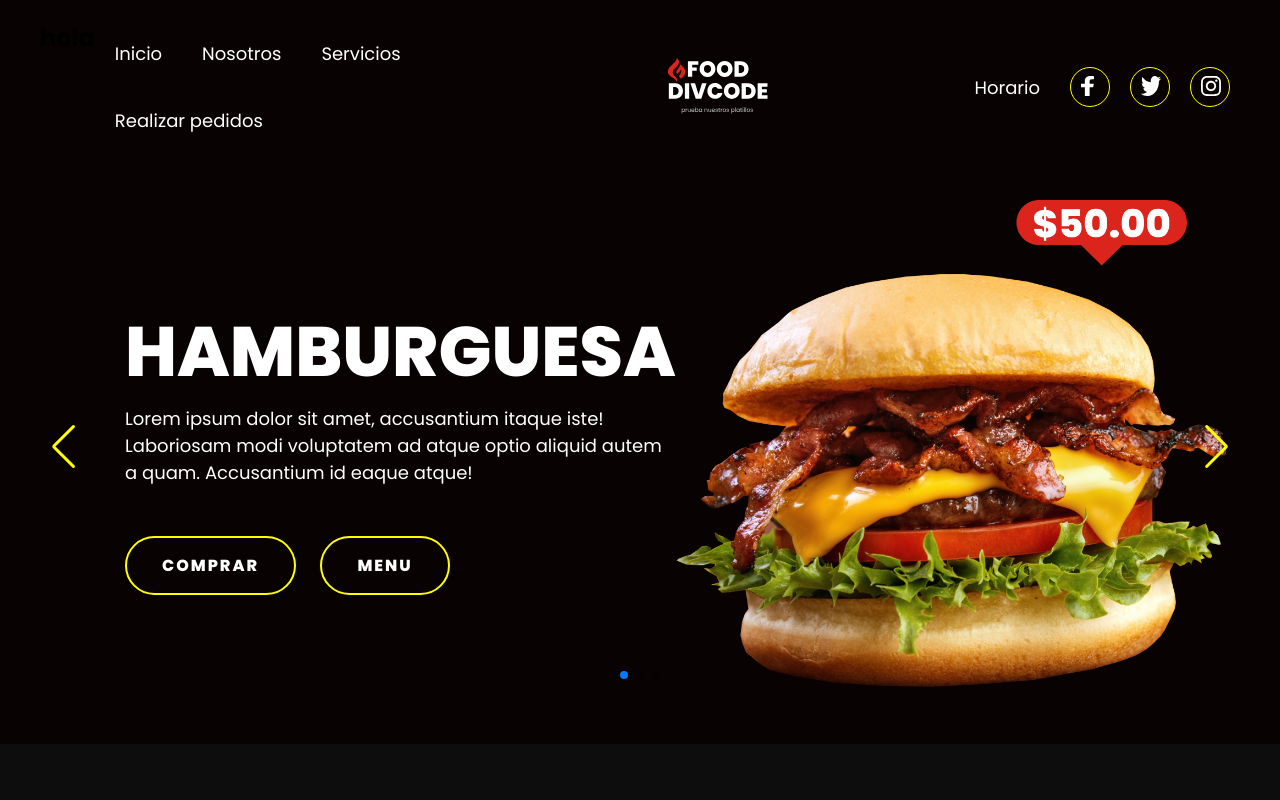
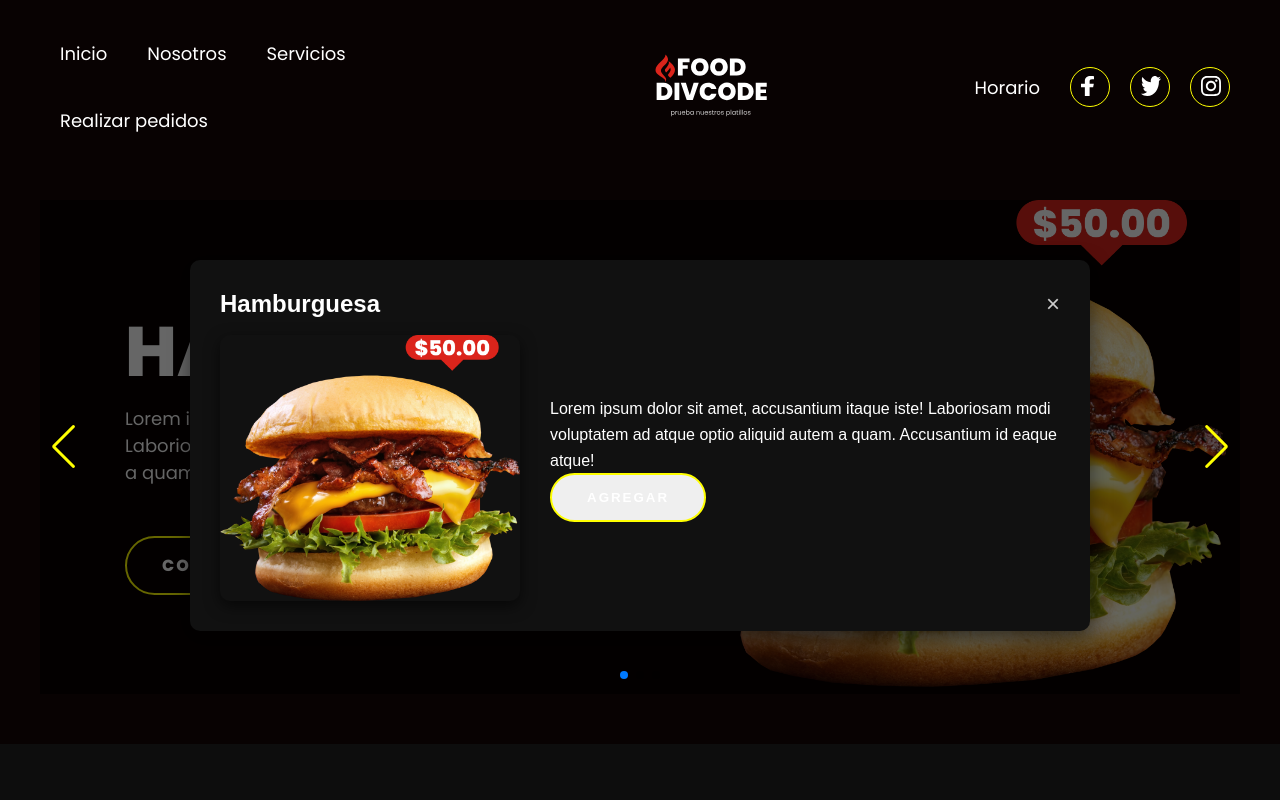
Before and after one commit to Santi152002/restaurante.github.io, a website: page productos/productos.html in a window 1280 px wide. Both pictures are taken after a click on the link "COMPRAR". Shown: the top 800 px of the page. Drawn offline with nearby package versions, Linux system fonts and the light colour scheme.

Commit message:
se agregan cambios

```diff
--- a/productos/StyleProductos.css
+++ b/productos/StyleProductos.css
@@ -1,3 +1,4 @@
+
 @import url("https://fonts.googleapis.com/css2?family=Poppins:wght@400;500;600;700;800&display=swap");
 
 * {
--- /dev/null
+++ b/productos/StyleVentanasFlotantes.css
@@ -0,0 +1,79 @@
+/* Fondo oscuro de fondo */
+.ventana {
+  display: none;
+  position: fixed;
+  z-index: 1000;
+  left: 0;
+  top: 0;
+  width: 100%;
+  height: 100%;
+  overflow: auto;
+  background-color: rgba(0, 0, 0, 0.6);
+}
+
+/* Caja blanca flotante */
+.detalle-producto {
+  background-color: #111;
+  color: #fff;
+  margin: 5% auto;
+  padding: 30px;
+  border-radius: 10px;
+  width: 80%;
+  max-width: 900px;
+  box-shadow: 0 5px 20px rgba(0, 0, 0, 0.5);
+  animation: aparecer 0.3s ease;
+  font-family: Arial, sans-serif;
+}
+
+/* Botón cerrar */
+.cerrar {
+  color: #ccc;
+  float: right;
+  font-size: 24px;
+  cursor: pointer;
+}
+.cerrar:hover {
+  color: #fff;
+}
+
+/* Animación para cuando sale la ventana */
+@keyframes aparecer {
+  from {
+    opacity: 0;
+    transform: scale(0.95);
+  }
+  to {
+    opacity: 1;
+    transform: scale(1);
+  }
+}
+
+/* Contenedor de imagen + descripción */
+.contenido-producto {
+  display: flex;
+  align-items: center;
+  justify-content: space-between;
+  gap: 30px;
+  flex-wrap: wrap;
+}
+
+/* Imagen */
+.detalle-producto img {
+  margin-top: 2%;
+  width: 300px;
+  max-width: 100%;
+  border-radius: 10px;
+  box-shadow: 0 5px 15px rgba(0, 0, 0, 0.6);
+}
+
+/* Descripción */
+.descripcion {
+  flex: 1;
+  color: #fff;
+}
+
+.descripcion p {
+  margin: 0;
+  font-size: 16px;
+  line-height: 1.6;
+}
--- a/productos/productos.html
+++ b/productos/productos.html
@@ -6,7 +6,9 @@
     <meta name="viewport" content="width=device-width, initial-scale=1.0">
     <title>Productos</title>
     <link rel="stylesheet" href="StyleProductos.css">
+    <link rel="stylesheet" href="StyleVentanasFlotantes.css">
     <link rel="stylesheet" href="https://cdn.jsdelivr.net/npm/swiper/swiper-bundle.min.css">
+
 </head>
 
 <body>
@@ -21,7 +23,7 @@
                 <img src="images/menu.png" class="menu-icono" alt="">
             </label>
             <nav class="navbar">
-<h1>hola</h1>
+
                 <div class="menu-1">
                     <ul>
                         <li><a href="index.html">Inicio</a></li>
@@ -75,7 +77,28 @@
                                     quam. Accusantium id eaque atque!
                                 </p>
                                 <div class="botones">
-                                    <a href="#" class="btn-1">Comprar</a>
+                                    <a  class="btn-1" onclick="detalleProductoOpen()">Comprar</a>
+
+                                     <!-- ventanaDetalleProducto -->
+                                     <div id="DetalleProducto" class="ventana">
+                                        <div class="detalle-producto">
+                                         <span class="cerrar" onclick="detalleProductoClose()">&times;</span>
+                                         <h2>Hamburguesa</h2>
+                                         <div class="contenido-producto">
+
+
+                                          <img src="images/slider1.png" alt="">
+
+                                          <div class="descripcion">
+                                             <p>Lorem ipsum dolor sit amet,
+                                                 accusantium itaque iste! Laboriosam modi voluptatem ad atque optio aliquid autem a
+                                                 quam. Accusantium id eaque atque!</p>
+                                                 <button type="button" class="btn-1">agregar</button>
+                                          </div>
+                                         </div>
+
+                                        </div>
+                                     </div>
                                     <a href="#" class="btn-1">Menu</a>
                                 </div>
                             </div>
@@ -95,7 +118,15 @@
                                     quam. Accusantium id eaque atque!
                                 </p>
                                 <div class="botones">
-                                    <a href="#" class="btn-1">Comprar</a>
+                                    <a onclick="detalleProductoOpen()" class="btn-1">Comprar</a>
+                                    <!-- ventanaDetalleProducto -->
+                                    <div id="miModal" class="modal">
+                                        <div class="modal-contenido">
+                                        <span class="cerrar" onclick="detalleProductoClose()">&times;</span>
+                                         <h2>¡Hola!</h2>
+                                         <p>Esta es una ventana flotante (modal).</p>
+                                        </div>
+                                     </div>
                                     <a href="#" class="btn-1">Menu</a>
                                 </div>
                             </div>
@@ -115,7 +146,15 @@
                                     quam. Accusantium id eaque atque!
                                 </p>
                                 <div class="botones">
-                                    <a href="#" class="btn-1">Comprar</a>
+                                    <a onclick="detalleProductoOpen()" class="btn-1">Comprar</a>
+                                    <!-- ventanaDetalleProducto -->
+                                    <div id="miModal" class="modal">
+                                        <div class="modal-contenido">
+                                        <span class="cerrar" onclick="detalleProductoClose()">&times;</span>
+                                         <h2>¡Hola!</h2>
+
+                                        </div>
+                                     </div>
                                     <a href="#" class="btn-1">Menu</a>
                                 </div>
                             </div>
@@ -425,6 +464,8 @@
 
     <script src="https://cdn.jsdelivr.net/npm/swiper/swiper-bundle.min.js"></script>
     <script src="productos.js"></script>
+    <script src="ventanas.js"></script>
+
 </body>
 
 </html>
--- /dev/null
+++ b/productos/ventanas.js
@@ -0,0 +1,15 @@
+function detalleProductoOpen() {
+  const modal = document.getElementById("DetalleProducto");
+  if (modal) {
+    modal.style.display = "block";
+  } else {
+    console.error("No se encontró el elemento con ID 'DetalleProducto'");
+  }
+}
+
+function detalleProductoClose() {
+  const modal = document.getElementById("DetalleProducto");
+  if (modal) {
+    modal.style.display = "none";
+  }
+}
```
Also changed, not shown: productos/ventanasFlotantes.html (added, +20 -0 lines), productos/productos.js (line endings or trailing spaces).
